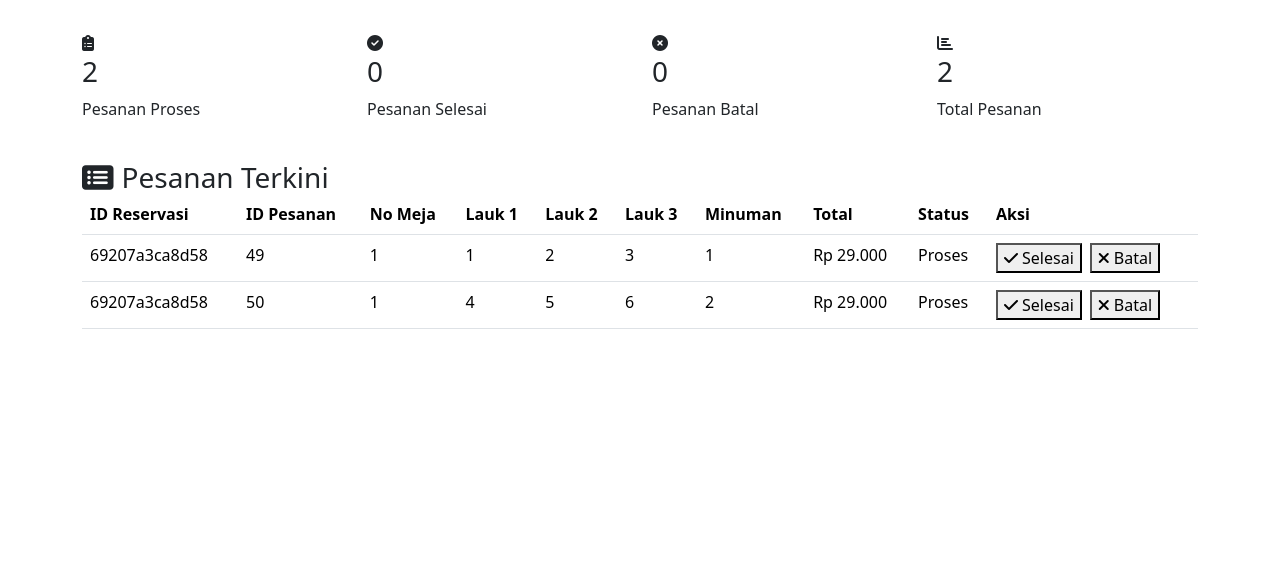
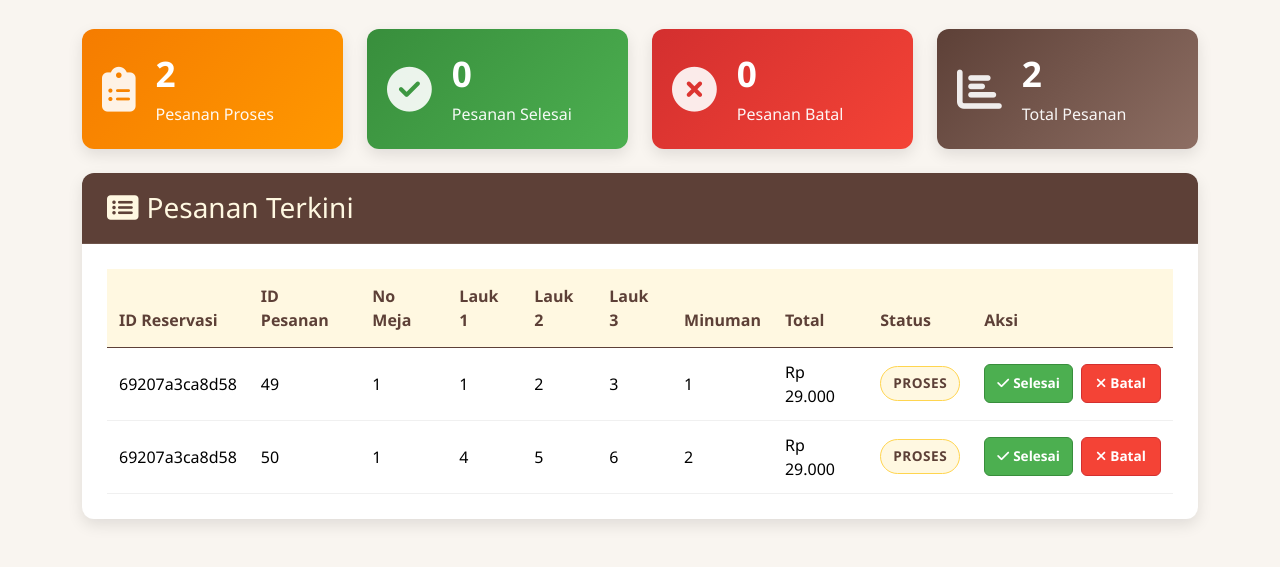
Before and after one commit to alvaro-huller/Project_PPW, a PHP site: page /AdminPage/HomeAdmin.php in a window 1280 px wide. Shown: the part 249-816 px from the top of the page. Before the commit the page ends 578 px from the top, so only its background shows below. Run offline with PHP 8.4, Linux system fonts and the light colour scheme; a user stored in the database is signed in; data comes from the database, SQL or seed files in the repository.

Commit message:
Alamak tadi stylenya rusak

```diff
--- a/AdminPage/LihatHistoriPesanan.php
+++ b/AdminPage/LihatHistoriPesanan.php
@@ -91,11 +91,11 @@ $jumlah_data = mysqli_num_rows($hasil);
 
     <!-- Konten Utama -->
     <div class="container">
-        <div class="histori-card">
-            <div class="histori-card-header">
+        <div class="admin-card">
+            <div class="admin-card-header">
                 <h3 class="mb-0"><i class="fas fa-list-alt me-2"></i>Daftar Pesanan Selesai</h3>
             </div>
-            <div class="histori-card-body">
+            <div class="admin-card-body">
                 <div class="table-responsive">
                     <table class="table admin-table">
                         <thead class="admin-table-header">
--- a/style/Style.css
+++ b/style/Style.css
@@ -1,63 +1,306 @@
-/* Histori Pesanan Styles */
-.histori-container {
+/* ===== ADMIN STYLES ===== */
+
+/* Body */
+.admin-body {
+    font-family: 'Segoe UI', Tahoma, Geneva, Verdana, sans-serif;
     background-color: #f9f5f0;
-    min-height: 100vh;
+    color: #5D4037;
+    margin: 0;
+    padding: 0;
 }
 
-.histori-header {
+/* Navbar */
+.admin-navbar {
     background-color: #5D4037;
-    color: white;
-    padding: 30px 0;
+    height: 72px;
+    padding: 0 20px;
+    box-shadow: 0 2px 10px rgba(0, 0, 0, 0.1);
+}
+
+.admin-nav-active {
+    background-color: #FFF8E1 !important;
+    color: #5D4037 !important;
+    border-radius: 8px;
+    font-weight: 600;
+    padding: 8px 16px !important;
+}
+
+.admin-nav-link {
+    color: #FFF8E1 !important;
+    font-weight: 500;
+    border-radius: 8px;
+    padding: 8px 16px !important;
+    transition: all 0.3s ease;
+    margin: 0 5px;
+}
+
+.admin-nav-link:hover {
+    background-color: rgba(255, 255, 255, 0.1) !important;
+    color: #FFD54F !important;
+}
+
+.admin-logout-btn {
+    background-color: #FFF8E1;
+    color: #5D4037;
+    border: none;
+    border-radius: 8px;
+    padding: 8px 16px;
+    font-weight: 600;
+    transition: all 0.3s ease;
+}
+
+.admin-logout-btn:hover {
+    background-color: #FFD54F;
+    color: #5D4037;
+}
+
+/* Header Dashboard */
+.admin-header {
+    background-color: #5D4037;
+    background: linear-gradient(rgba(93, 64, 55, 0.9), rgba(93, 64, 55, 0.9)),
+                url('https://images.unsplash.com/photo-1517248135467-4c7edcad34c4?ixlib=rb-4.0.3&ixid=M3wxMjA3fDB8MHxwaG90by1wYWdlfHx8fGVufDB8fHx8fA%3D%3D&auto=format&fit=crop&w=2070&q=80');
+    background-size: cover;
+    background-position: center;
     margin-bottom: 30px;
 }
 
-.page-title {
-    color: #5D4037;
-    font-weight: 700;
-    margin-bottom: 10px;
+/* Stat Cards */
+.stat-card {
+    display: flex;
+    align-items: center;
+    padding: 25px 20px;
+    border-radius: 12px;
+    color: white;
+    box-shadow: 0 6px 15px rgba(0, 0, 0, 0.1);
+    transition: all 0.3s ease;
+    height: 120px;
 }
 
-.page-subtitle {
-    color: #8D6E63;
-    font-size: 1.1rem;
-    margin-bottom: 20px;
+.stat-card:hover {
+    transform: translateY(-5px);
+    box-shadow: 0 10px 20px rgba(0, 0, 0, 0.15);
 }
 
-.histori-card {
+.stat-card-primary {
+    background: linear-gradient(135deg, #5D4037, #8D6E63);
+}
+
+.stat-card-success {
+    background: linear-gradient(135deg, #388E3C, #4CAF50);
+}
+
+.stat-card-warning {
+    background: linear-gradient(135deg, #F57C00, #FF9800);
+}
+
+.stat-card-danger {
+    background: linear-gradient(135deg, #d32f2f, #f44336);
+}
+
+.stat-card-icon {
+    font-size: 2.8rem;
+    margin-right: 20px;
+    opacity: 0.9;
+}
+
+.stat-card-content h3 {
+    font-size: 2.2rem;
+    margin-bottom: 8px;
+    font-weight: 700;
+}
+
+.stat-card-content p {
+    margin-bottom: 0;
+    font-size: 1rem;
+    opacity: 0.95;
+}
+
+/* Admin Card */
+.admin-card {
     background-color: white;
     border-radius: 12px;
     box-shadow: 0 6px 15px rgba(0, 0, 0, 0.1);
     overflow: hidden;
-    margin-bottom: 30px;
+    border: none;
 }
 
-.histori-card-header {
+.admin-card-header {
     background-color: #5D4037;
     color: #FFF8E1;
     padding: 18px 25px;
     border-bottom: 1px solid rgba(255, 255, 255, 0.1);
 }
 
-.histori-card-body {
+.admin-card-body {
     padding: 25px;
 }
 
-.empty-state {
-    text-align: center;
-    padding: 40px 20px;
-    color: #8D6E63;
+/* Admin Table */
+.admin-table {
+    margin-bottom: 0;
+    border-collapse: separate;
+    border-spacing: 0;
+    width: 100%;
 }
 
-.empty-state i {
-    font-size: 3rem;
-    margin-bottom: 15px;
-    opacity: 0.5;
+.admin-table-header {
+    background-color: #f8f9fa;
+    border-bottom: 2px solid #5D4037;
 }
 
-.data-count {
-    color: #666;
-    font-size: 0.9rem;
-    padding: 10px 0;
-    border-top: 1px solid #f0f0f0;
-    margin-top: 15px;
+.admin-table th {
+    border-top: none;
+    font-weight: 600;
+    color: #5D4037;
+    padding: 15px 12px;
+    background-color: #FFF8E1;
 }
+
+.admin-table td {
+    padding: 12px 12px;
+    vertical-align: middle;
+    border-bottom: 1px solid #f0f0f0;
+}
+
+.admin-table tbody tr {
+    transition: all 0.2s ease;
+}
+
+.admin-table tbody tr:hover {
+    background-color: rgba(93, 64, 55, 0.05);
+    transform: scale(1.002);
+}
+
+/* Status Badge */
+.status-badge {
+    padding: 6px 12px;
+    border-radius: 20px;
+    font-size: 0.85rem;
+    font-weight: 600;
+    text-transform: uppercase;
+    letter-spacing: 0.5px;
+    display: inline-block;
+    text-align: center;
+    min-width: 80px;
+}
+
+.status-proses {
+    background-color: #FFF8E1;
+    color: #5D4037;
+    border: 1px solid #FFD54F;
+}
+
+.status-selesai {
+    background-color: #4CAF50;
+    color: white;
+    border: 1px solid #388E3C;
+}
+
+.status-batal {
+    background-color: #f44336;
+    color: white;
+    border: 1px solid #d32f2f;
+}
+
+/* Action Buttons */
+.btn-action {
+    border: none;
+    border-radius: 6px;
+    padding: 8px 12px;
+    cursor: pointer;
+    transition: all 0.2s ease;
+    font-size: 0.85rem;
+    font-weight: 600;
+    display: flex;
+    align-items: center;
+    justify-content: center;
+    min-width: 80px;
+}
+
+.btn-selesai {
+    background-color: #4CAF50;
+    color: white;
+    border: 1px solid #388E3C;
+}
+
+.btn-selesai:hover {
+    background-color: #388E3C;
+    transform: scale(1.05);
+    color: white;
+}
+
+.btn-batal {
+    background-color: #f44336;
+    color: white;
+    border: 1px solid #d32f2f;
+}
+
+.btn-batal:hover {
+    background-color: #d32f2f;
+    transform: scale(1.05);
+    color: white;
+}
+
+/* ===== EXISTING STYLES ===== */
+
+/* body */
+body {
+    background-color: rgb(255, 233, 186);
+}
+
+/* Navbar */
+nav {
+    background-color: rgb(112, 50, 0);
+}
+
+.NavLink1 {
+    white-space: nowrap;
+    color: black;
+    background-color: gold;
+    border: transparent;
+    border-radius: 10px;
+    padding: 10px 20px 10px 20px;
+}
+.NavLink2 {
+    white-space: nowrap;
+    color: white;
+    background-color: transparent;
+    border: transparent;
+    border-radius: 10px;
+    padding: 10px 20px 10px 20px;
+}
+
+/* Login Page & Registrasi Page */
+.card-container {
+    width: 500px;
+    margin-top: 100px;
+}
+.card-header {
+    color: antiquewhite;
+    text-align: center;
+    background-color: #8B4513;
+}
+#register-hl {
+    text-decoration: none;
+}
+#register-hl:hover {
+    text-decoration: underline;
+}
+#hl {
+    text-decoration: none;
+}
+#hl:hover {
+    text-decoration: underline;
+}
+
+/* Tombol di halaman tambah menu */
+.btn-brown {
+    background-color: #8B4513;
+    border-color: #8B4513;
+    color: white;
+}
+.btn-brown:hover {
+    background-color: #654321;
+    border-color: #654321;
+    color: white;
+}
```
